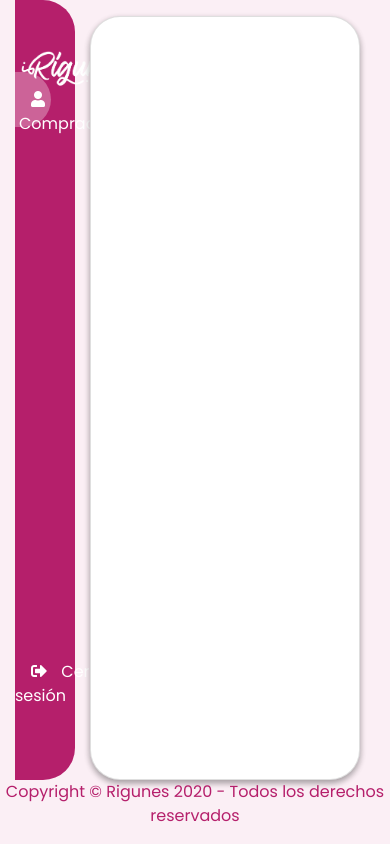
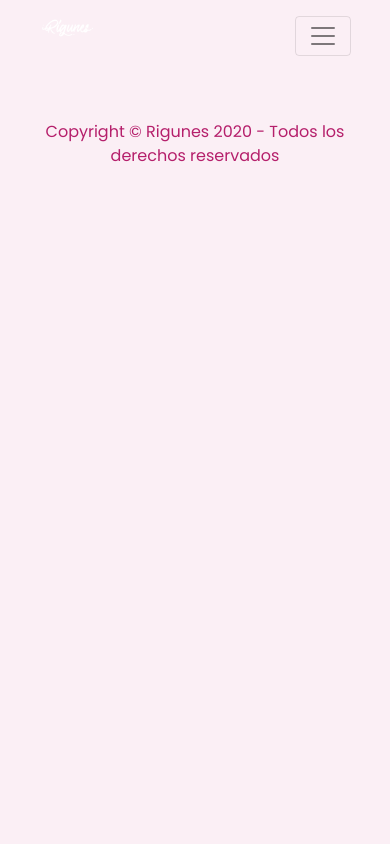
Before and after one commit to ricardozal/e-rigunes, a Laravel app: page /admin/buyers in a window 390 px wide. Run offline with Laravel 8, Linux system fonts and the light colour scheme; a user stored in the database is signed in; data comes from the database, SQL or seed files in the repository; style sheets or scripts are compiled from the project's sources; some libraries are stand-ins or nearby versions.

Commit message:
changes in admin css

```diff
--- a/package.json
+++ b/package.json
@@ -24,5 +24,8 @@
         "sass-loader": "^8.0.0",
         "vue": "^2.5.17",
         "vue-template-compiler": "^2.6.10"
+    },
+    "dependencies": {
+        "node": "^14.13.1"
     }
 }
--- a/resources/less/admin-rigunes.less
+++ b/resources/less/admin-rigunes.less
@@ -67,3 +67,37 @@
     box-shadow: 0 3px 6px rgba(0,0,0,0.16), 0 3px 6px rgba(0,0,0,0.23);
     min-height: calc(100vh - 80px);
 }
+
+/********************************
+ ********  Navbar   *************
+ ********************************/
+
+.navbar{
+    background: @primary !important;
+    border-radius: 30px 30px 0px 0px;
+    color: white !important;
+
+    .navbar-nav{
+        .nav-link{
+            color: @color-white !important;
+            padding: 0 !important;
+            margin-bottom: 3rem !important;
+            &.active{
+                span:first-child{
+                    background-color: rgba(@color-white, .3) !important;
+                    border-top-right-radius: 2rem !important;
+                    border-bottom-right-radius: 2rem !important;
+                }
+            }
+            span:first-child{
+                padding: 1rem 0 !important;
+                padding-left: 1rem !important;
+                padding-right: 6px !important;
+            }
+        }
+        .sidebar-text{
+            margin-left: 4px !important;
+        }
+    }
+
+}
--- /dev/null
+++ b/resources/views/admin/components/navbar.blade.php
@@ -0,0 +1,35 @@
+@php
+    $routeName= Route::current()->getName();
+@endphp
+
+<nav class="navbar navbar-expand-md navbar-light">
+    <div class="container">
+        <div class="row">
+            <div class="col">
+                <a href="{{route('admin_home')}}">
+                    <img src="{{asset('img/logos/rigunes_logo.png')}}" class="img-fluid logo-rigunes" style="width: 40%">
+                </a>
+            </div>
+            <div class="col" style="text-align: right">
+                <button class="navbar-toggler" type="button" data-toggle="collapse" data-target="#navbarNavDropdown"
+                        aria-controls="navbarNavDropdown" aria-expanded="false" aria-label="Toggle navigation">
+                    <span class="navbar-toggler-icon"></span>
+                </button>
+            </div>
+        </div>
+    </div>
+
+    <div class="collapse navbar-collapse" id="navbarNavDropdown" style="margin-top: 10%">
+        <ul class="navbar-nav">
+            <li class="nav-item">
+                <a class=""
+                   href="">
+                    <span>
+                        <i class="fas fa-user"></i>
+                    </span>
+                    <span class="sidebar-text">Usuarios</span>
+                </a>
+            </li>
+        </ul>
+    </div>
+</nav>
--- a/resources/views/admin/template/main.blade.php
+++ b/resources/views/admin/template/main.blade.php
@@ -14,22 +14,32 @@
 <body class="bg-primary-light" style="overflow-x: hidden">
 <div class="wrapper">
     <div class="container-fluid">
-        <div class="row m-0">
-            <div class="col-2 p-0">
-                @include('admin.components.sidebar')
-            </div>
-            <div class="col-10 pt-3">
-                <div class="card main-card">
-                    <div class="card-body @yield('extra_classes','')">
+
+        <div class="row m-2">
+            <div class="col-12">
+                <div class="row d-block d-md-none">
+                    <div class="col-12 p-0">
+                        @include('admin.components.navbar')
+                    </div>
+                </div>
+                <div class="row h-100">
+                    <div class="col-md-2 p-0 d-none d-md-block">
+                        @include('admin.components.sidebar')
+                    </div>
+                    <div class="col-12 col-md-10 px-0 pb-5">
                         @yield('content')
                     </div>
                 </div>
             </div>
+
         </div>
+
+        @include('admin.components.footer')
     </div>
+
+
 </div>
 
-@include('admin.components.footer')
 <!-- Javascript -->
 @include('admin.template.global_js')
 @stack('scripts')
```
Also changed, not shown: package-lock.json, public/mix-manifest.json.
